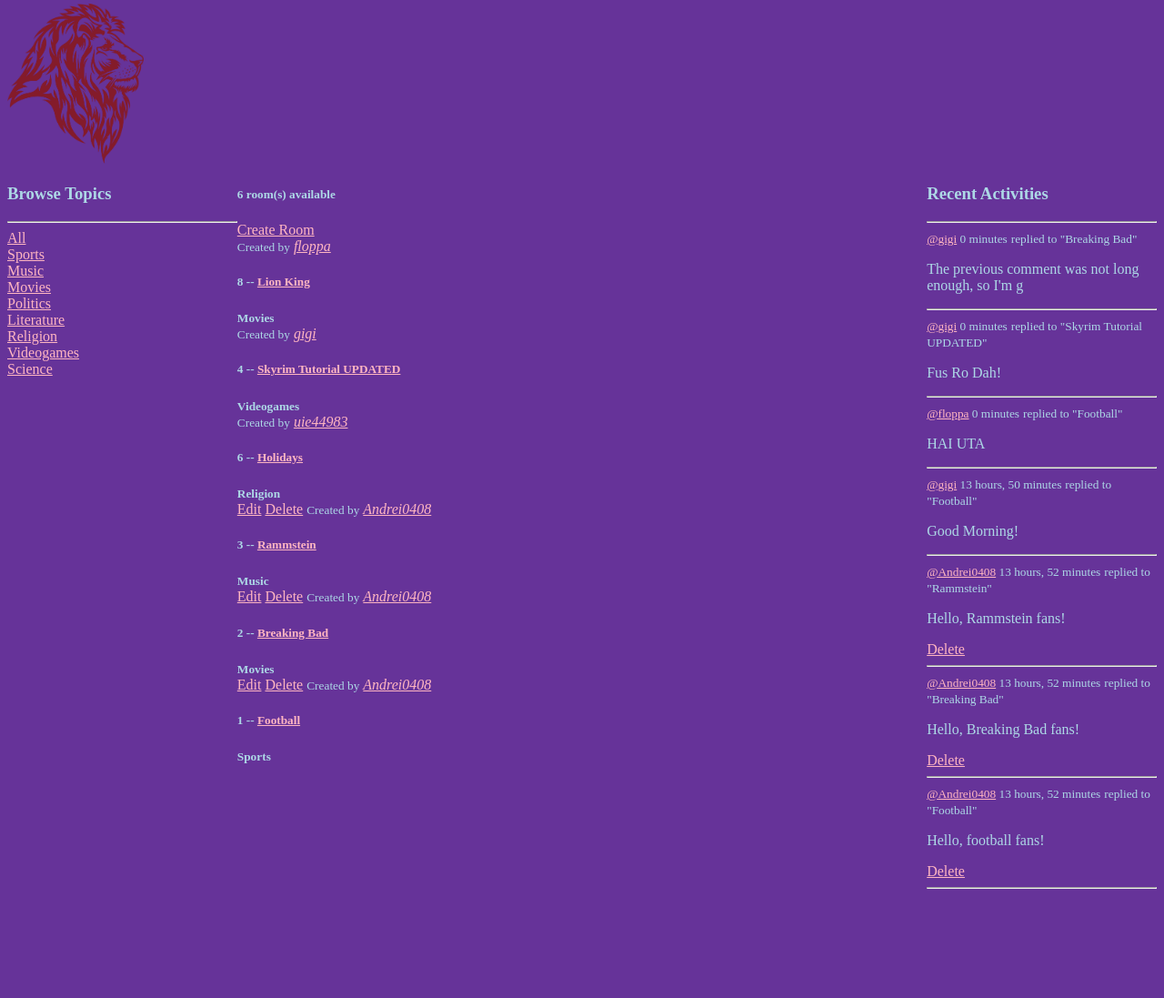
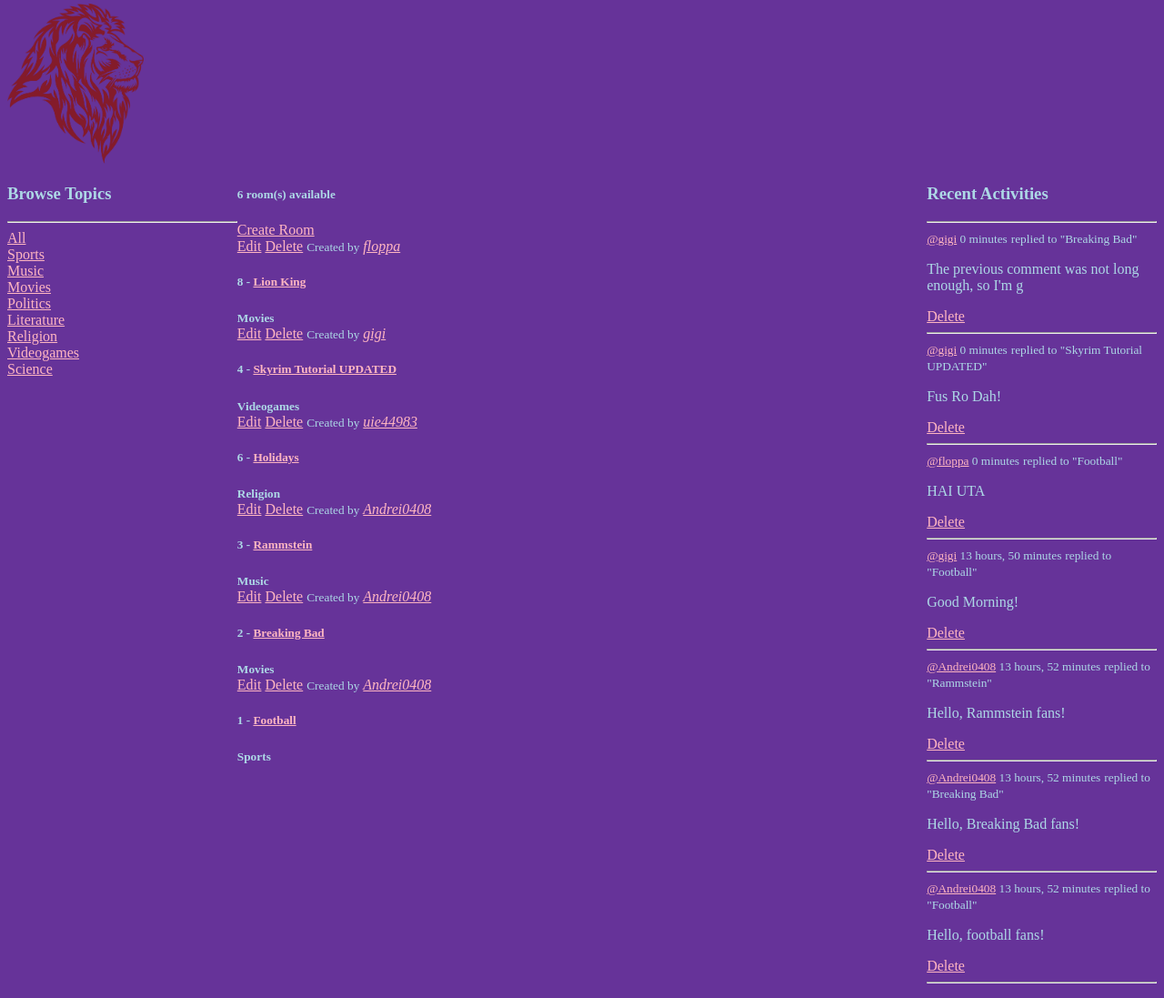
Before and after one commit to Andrei481/SocialMediaWebsite, a Django app: page / in a window 1280 px wide. Shown: the part 133-1230 px from the top of the page at 91% size. Before the commit the page ends 1110 px from the top, so only its background shows below. Run offline with Django 4.2, Linux system fonts and the light colour scheme; a user stored in the database is signed in; data comes from the database, SQL or seed files in the repository; both versions use the stored data as it was after the commit.

Commit message:
added admin privileges

```diff
--- a/base/templates/base/activity_component.html
+++ b/base/templates/base/activity_component.html
@@ -8,6 +8,8 @@
                 <p>{{message}}</p>
                 {% if request.user == message.user %}
                     <a href="{% url 'delete-message' message.id %}">Delete</a>
+                {% elif request.user.is_superuser %}
+                    <a href="{% url 'delete-message' message.id %}">Delete</a>
                 {% endif %}
                 <hr>
             </div>
--- a/base/templates/base/feed_component.html
+++ b/base/templates/base/feed_component.html
@@ -5,11 +5,14 @@
             {% if request.user == room.host %}
                 <a href="{% url 'update-room' room.id %}">Edit</a>
                 <a href="{% url 'delete-room' room.id %}">Delete</a>
+            {% elif request.user.is_superuser %}
+                <a href="{% url 'update-room' room.id %}">Edit</a>
+                <a href="{% url 'delete-room' room.id %}">Delete</a>
             {% endif %}
             <span>
                 <small>Created by</small> <i><a href="{% url 'user-profile' room.host.id %}">{{room.host.username}}</a></i>
             </span>
-            <h5>{{room.id}} -- <a href="{% url 'room' room.id %}">{{room.name}}</a></h5>
+            <h5>{{room.id}} - <a href="{% url 'room' room.id %}">{{room.name}}</a></h5>
             <small><b>{{room.topic.name}}</b></small>
         </div>
     {% endfor %}
--- a/base/templates/base/room.html
+++ b/base/templates/base/room.html
@@ -24,6 +24,8 @@
             {% for message in room_messages %}
                 <div>
                     {% if request.user == message.user %}
+                        <a href="{% url 'delete-message' message.id %}">Delete</a>
+                    {% elif request.user.is_superuser %}
                         <a href="{% url 'delete-message' message.id %}">Delete</a>
                     {% endif %}
                     <small>@{{message.user}} {{message.created|timesince}} ago</small>
--- a/base/views.py
+++ b/base/views.py
@@ -32,7 +32,7 @@
         return HttpResponse('You are already logged in!')
 
     if request.method == 'POST':
-        username = request.POST.get('username').lower()
+        username = request.POST.get('username')
         password = request.POST.get('password')
 
         try:
@@ -63,7 +63,7 @@
 
         if form.is_valid():
             user = form.save(commit=False)
-            user.username = user.username.lower()
+            user.username = user.username
             user.save()
             login(request, user)
             return redirect('home')
@@ -127,7 +127,7 @@
     room = Room.objects.get(id=pk)
     form = RoomForm(instance=room)
 
-    if request.user != room.host:
+    if request.user != room.host and not request.user.is_superuser:
         return HttpResponse("You cannot modify another user's room!")
 
     if request.method == 'POST':
@@ -143,7 +143,7 @@
 def deleteRoom(request, pk):
     room = Room.objects.get(id=pk)
 
-    if request.user != room.host:
+    if request.user != room.host and not request.user.is_superuser:
         return HttpResponse("You cannot delete another user's room!")
 
     if request.method == 'POST':
@@ -155,7 +155,7 @@
 def deleteMessage(request, pk):
     message = Message.objects.get(id=pk)
 
-    if request.user != message.user:
+    if request.user != message.user and not request.user.is_superuser:
         return HttpResponse("You cannot delete another user's message!")
 
     if request.method == 'POST':
```
Also changed, not shown: db.sqlite3.
